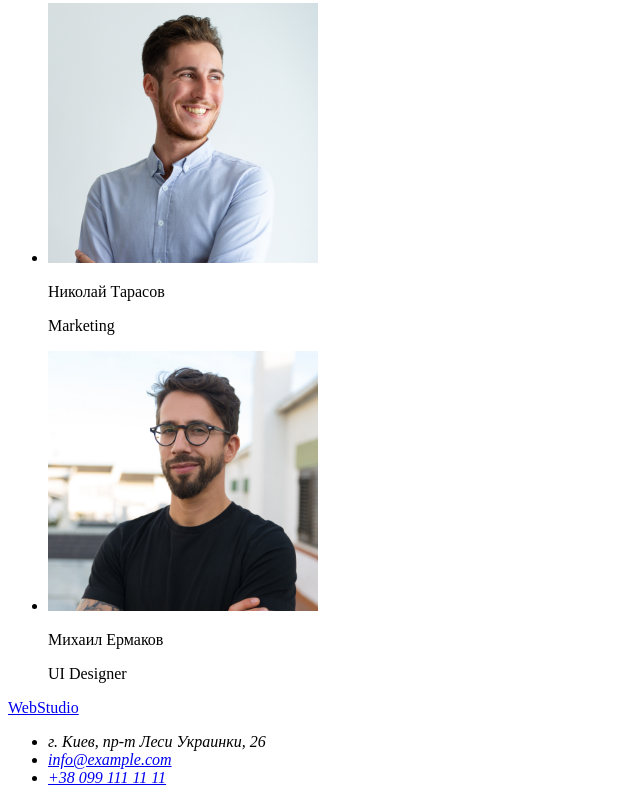
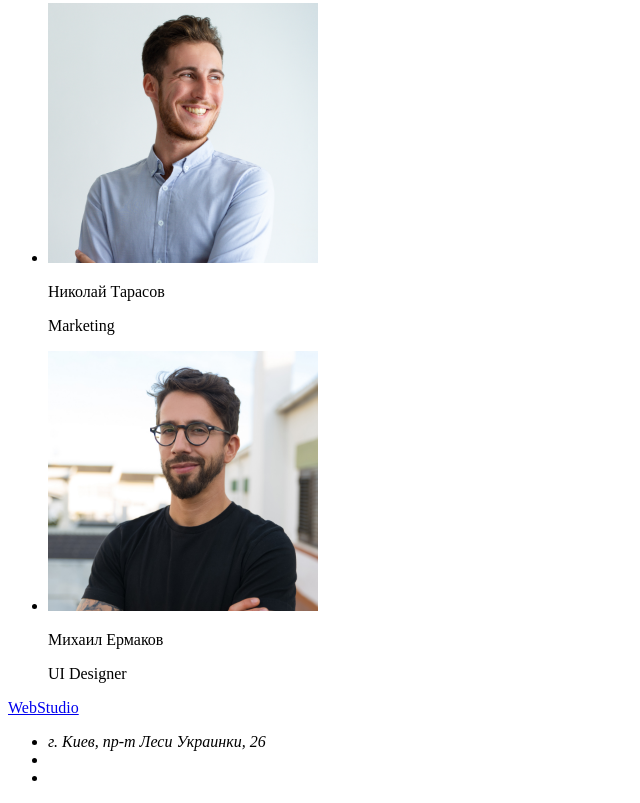
Before and after one commit to Hae1gi/goit-markup-hw-01, a plain HTML site: page index.html in a window 1280 px wide. Shown: the part 2309-3112 px from the top of the page, without its empty margins (0-640 px from the left). Drawn offline with Linux system fonts and the light colour scheme.

Commit message:
Update footer

```diff
--- a/index.html
+++ b/index.html
@@ -94,9 +94,11 @@
         <a href="#"><span>Web</span>Studio</a>
         <address>
             <ul>
-                <li>г. Киев, пр-т Леси Украинки, 26</li>
-                <li><a href="maito:info@example.com">info@example.com</li>
-                <li ><a href="tel:+380991111111">+38 099 111 11 11</li>
+                <li>
+                    г. Киев, пр-т Леси Украинки, 26
+                </li>
+                <li></li>
+                <li></li>
             </ul>
         </address>
     </footer>
```
